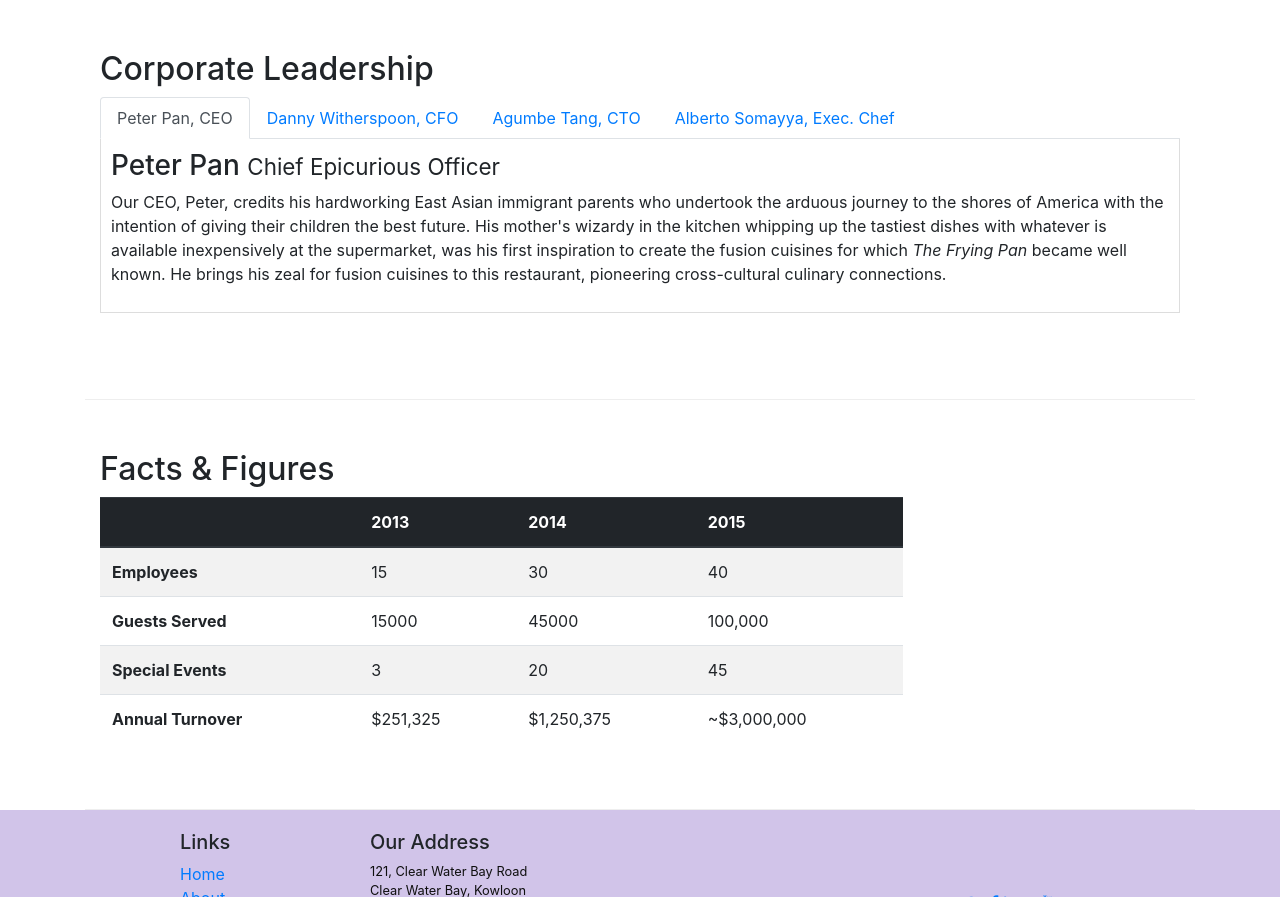
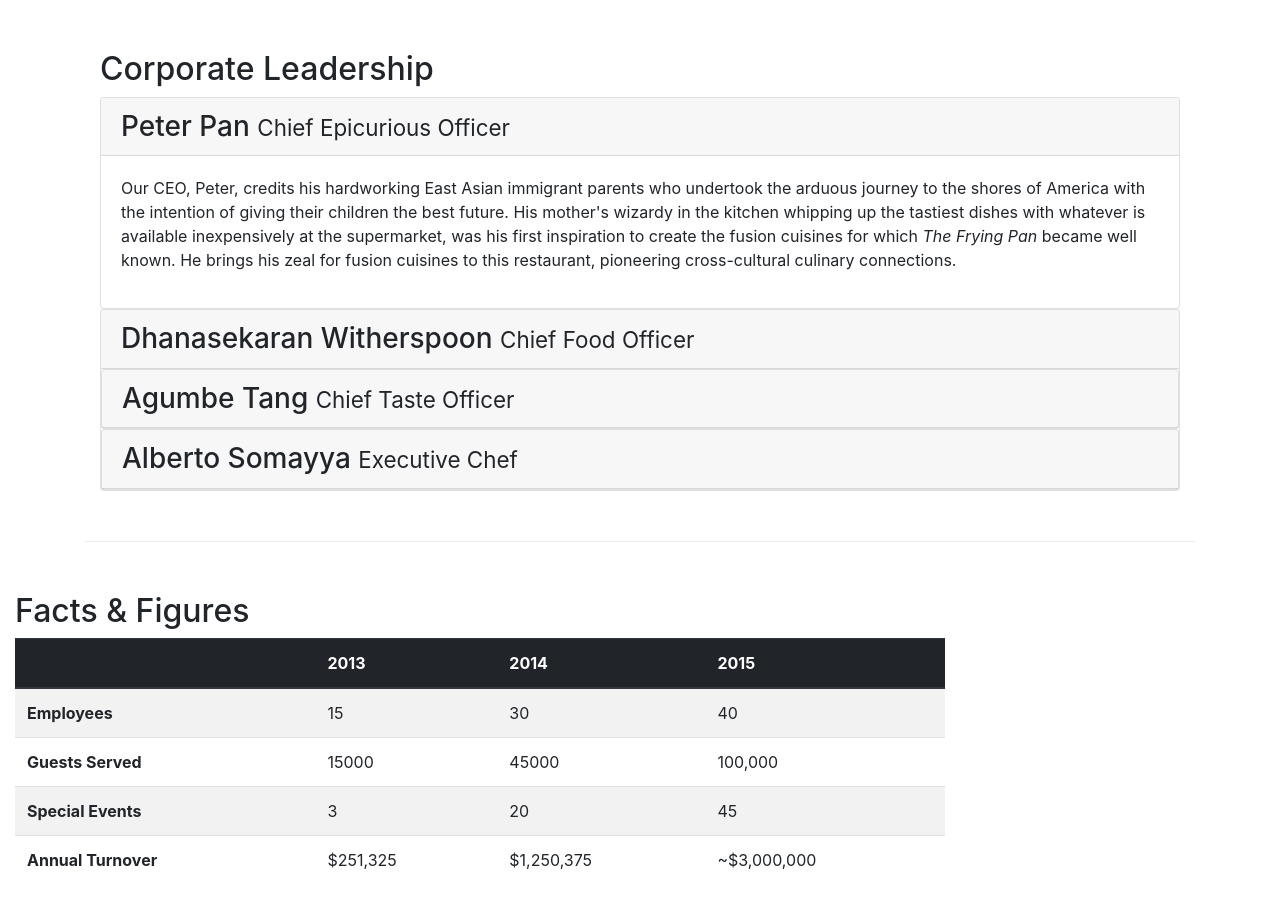
Before and after one commit to nikhil76-coder/Responsive-website-, a website: page aboutus.html in a window 1280 px wide. Shown: the part 1200-2097 px from the top of the page. Drawn offline with nearby package versions, Linux system fonts and the light colour scheme.

Commit message:
accordians_

```diff
--- a/aboutus.html
+++ b/aboutus.html
@@ -116,54 +116,82 @@
 
 
                 <h2>Corporate Leadership</h2>
-                <ul class="nav nav-tabs">
-                    <li class="nav-item">
-                      <a class="nav-link active" href="#peter"
-                        role="tab" data-toggle="tab">Peter Pan, CEO</a>
-                    </li>
-                    <li class="nav-item">
-                      <a class="nav-link" href="#danny" role="tab"
-                        data-toggle="tab">Danny Witherspoon, CFO</a>
-                    </li>
-                    <li class="nav-item">
-                      <a class="nav-link" href="#agumbe"role="tab"
-                        data-toggle="tab">Agumbe Tang, CTO</a>
-                    </li>
-                    <li class="nav-item">
-                      <a class="nav-link" href="#alberto" role="tab"
-                        data-toggle="tab">Alberto Somayya, Exec. Chef</a>
-                    </li>
-                </ul>
-                <div class="tab-content">
-
-                    <div role="tabpanel" class="tab-pane fade show active" id="peter">
-                <h3>Peter Pan <small>Chief Epicurious Officer</small></h3>
+                <div id="accordion">
+                    <div class="card">
+                        <div class="card-header" role="tab" id="peterhead">
+                        <h3 class="mb-0">
+                            <a data-toggle="collapse" data-target="#peter">
+                            Peter Pan <small>Chief Epicurious Officer</small>
+                            </a>
+                        </h3>
+                        </div>
+                        <div class="collapse show" id="peter" data-parent="#accordion">
+                            <div class="card-body">
                                 <div class="d-none d-sm-block">
 
                                     <p>Our CEO, Peter, credits his hardworking East Asian immigrant parents who undertook the arduous journey to the shores of America with the intention of giving their children the best future. His mother's wizardy in the kitchen whipping up the tastiest dishes with whatever is available inexpensively at the supermarket, was his first inspiration to create the fusion cuisines for which <em>The Frying Pan</em> became well known. He brings his zeal for fusion cuisines to this restaurant, pioneering cross-cultural culinary connections.</p>
                                     </div>
+
                             </div>
-
-                <div role="tabpanel" class="tab-pane fade show  " id="danny" >
-                <h3>Dhanasekaran Witherspoon <small>Chief Food Officer</small></h3>
+                        </div>
+                    </div>
+                    <div class="card">
+                        <div class="card-header" role="tab" id="dannyhead">
+                        <h3 class="mb-0">
+                            <a class="collapsed" data-toggle="collapse" data-target="#danny">
+                            Dhanasekaran Witherspoon <small>Chief Food Officer</small>
+                            </a>
+                        </h3>
+                    </div>
+                    <div class="collapse" id="danny" data-parent="#accordion">
+                        <div class="card-body">
                             <div class="d-none d-sm-block">
                                 <p>Our CFO, Danny, as he is affectionately referred to by his colleagues, comes from a long established family tradition in farming and produce. His experiences growing up on a farm in the Australian outback gave him great appreciation for varieties of food sources. As he puts it in his own words, <em>Everything that runs, wins, and everything that stays, pays!</em></p>
                                  </div>
                         </div>
+                    </div>
 
-                <div role="tabpanel" class="tab-pane fade show  " id="agumbe">
-                <h3>Agumbe Tang <small>Chief Taste Officer</small></h3>
+                 <div class="card">
+                        <div class="card-header" role="tab" id="agumbehead">
+                        <h3 class="mb-0">
+                            <a class="collapsed" data-toggle="collapse" data-target="#agumbe">
+                            Agumbe Tang <small>Chief Taste Officer</small>
+                            </a>
+                        </h3>
+                    </div>
+                    <div class="collapse" id="agumbe" data-parent="#accordion">
+                        <div class="card-body">
                             <div class="d-none d-sm-block">
                                 <p>Blessed with the most discerning gustatory sense, Agumbe, our CTO, personally ensures that every dish that we serve meets his exacting tastes. Our chefs dread the tongue lashing that ensues if their dish does not meet his exacting standards. He lives by his motto, <em>You click only if you survive my lick.</em></p>
                                  </div>
                         </div>
-
-                <div role="tabpanel" class="tab-pane fade show  " id="alberto">
-                <h3>Alberto Somayya <small>Executive Chef</small></h3>
+                    </div>
+                  </div>
+                    <div class="card">
+                        <div class="card-header" role="tab" id="albertohead">
+                        <h3 class="mb-0">
+                            <a class="collapsed" data-toggle="collapse" data-target="#alberto">
+                            Alberto Somayya <small>Executive Chef</small>
+                            </a>
+                        </h3>
+                    </div>
+                    <div class="collapse" id="alberto" data-parent="#accordion">
+                        <div class="card-body">
                             <div class="d-none d-sm-block">
                                 <p>Award winning three-star Michelin chef with wide International experience having worked closely with whos-who in the culinary world, he specializes in creating mouthwatering Indo-Italian fusion experiences. He says, <em>Put together the cuisines from the two craziest cultures, and you get a winning hit! Amma Mia!</em></p>
                             </div>
                         </div>
+                    </div>
+                      </div>
+
+                       </div>
+
+
+            </div>
+
+         </div>
+
+
         </div>
             </div>
 
```
Lines whose indentation alone changed are shown as unchanged.
